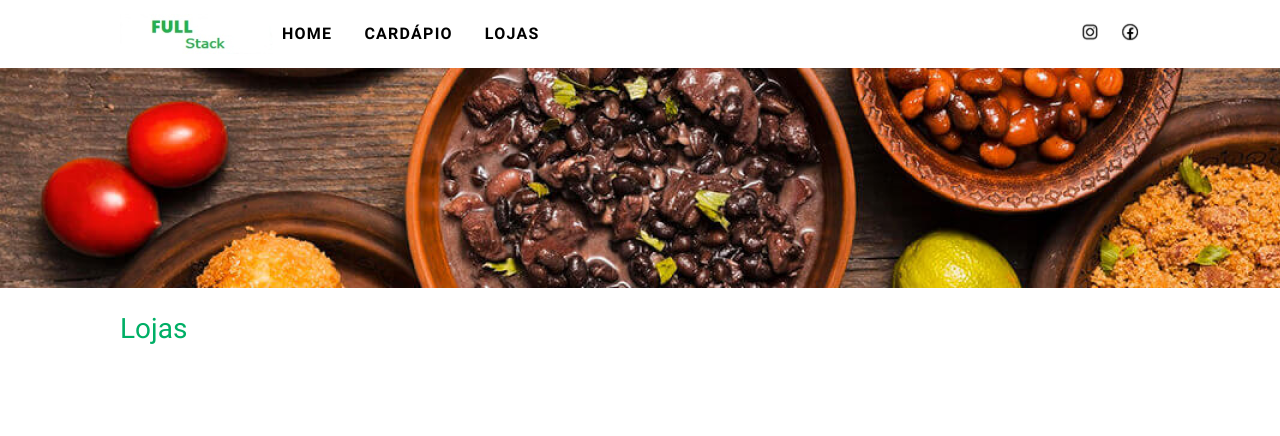
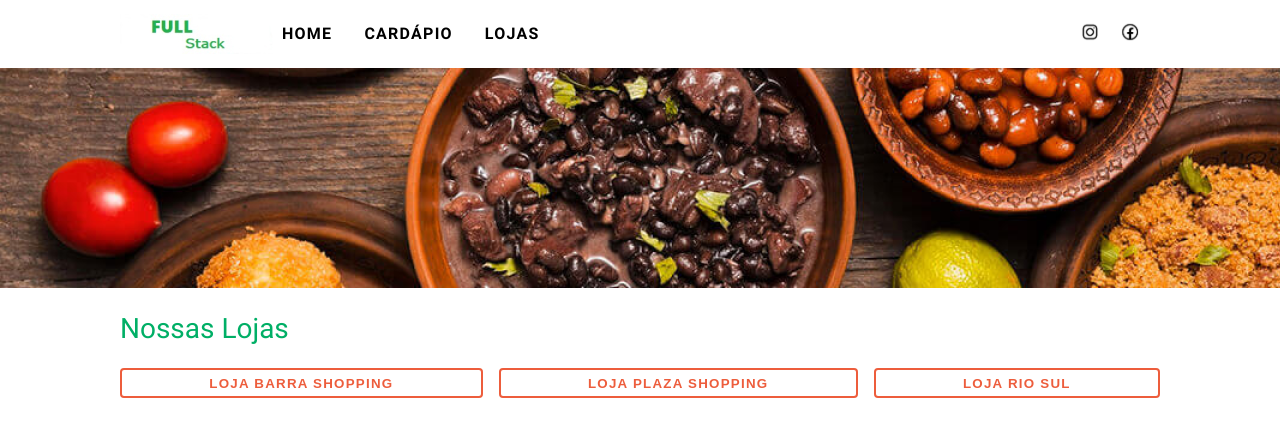
Before and after one commit to julianaqribeiro/front-end-full-stack-avancado, a React (Create React App) app: page /lojas in a window 1280 px wide. Shown: the top 436 px of the page. Built offline with nearby package versions, Linux system fonts and the light colour scheme.

Commit message:
Criação da pagina Lojas

```diff
--- a/src/components/itemCardapio/ItemCardapio.css
+++ b/src/components/itemCardapio/ItemCardapio.css
@@ -3,8 +3,6 @@
     flex-direction: row;
     width: 100%;
     border: 1px solid rgba(151, 151, 151, 0.53);
-    align-items: center;
-    padding: 16px;
     border-radius: 16px;
     width: 100%;
 }
@@ -14,6 +12,8 @@
     flex-direction: column;
     gap: 16px;
     color: rgba(95, 99, 104, 1);
+    padding: 16px;
+    width: 100%;
 }
 
 .nome-item{
--- a/src/components/itemCardapio/ItemCardapio.jsx
+++ b/src/components/itemCardapio/ItemCardapio.jsx
@@ -9,7 +9,7 @@ const ItemCardapio = ({nome, descricao, preco}) => {
                     <span>{ nome }</span>
                 </div>
                 <div>
-                    <div>{ descricao }</div>
+                    <span>{ descricao }</span>
                 </div>
                 <div className="preco-item">
                     <span>{ preco }</span>
--- a/src/components/tabBar/TabBar.css
+++ b/src/components/tabBar/TabBar.css
@@ -14,7 +14,7 @@
 
 .botao-tabBar{
     height: 30px;
-    background-color: white;
+    background: white;
     color:  #ED5D3C;
     border: 2px solid #ED5D3C;
     border-radius: 4px;
@@ -28,7 +28,7 @@
     cursor: pointer;
 }
 
-.botao-tabBar:visited{
+.botao-tabBar:focus{
     background-color: #ED5D3C;
     color: white;
 }
--- a/src/index.js
+++ b/src/index.js
@@ -7,7 +7,7 @@ import reportWebVitals from './reportWebVitals';
 import { createBrowserRouter, RouterProvider } from 'react-router-dom';
 import Home from './pages/home/Home.jsx';
 import Cardapio from './pages/cardapio/Cardapio.jsx';
-import Lojas from './pages/Lojas';
+import Lojas from './pages/loja/Lojas';
 
 const router = createBrowserRouter([
   { path:"/",
--- /dev/null
+++ b/src/loja.json
@@ -0,0 +1,40 @@
+{
+    "lojas": [
+        {
+            "nome": "Loja Barra Shopping",
+            "endereço": "Av. das Américas, 4666 - Loja 150",
+            "bairro": "Barra da Tijuca",
+            "cidade": "Rio de Janeiro",
+            "UF": "RJ",
+            "cep":"22640-102",
+            "funcionamentoSegSab": "Segunda a sábado de 11:00 às 22:00hs",
+            "funcionamentoDomFeriado": "domingo e feriados de 11:00 às 21:00hs",
+            "telefones":"(21) 2275-9999 / Wapp (21) 2541-9999",
+            "imagem": ""
+        },
+        {
+            "nome": "Loja Plaza Shopping",
+            "endereço": "Rua Quinze de Novembro, 8 - LOJA 323A",
+            "bairro": "Centro",
+            "cidade": "Niterói",
+            "UF": "RJ",
+            "cep":"24020-125",
+            "funcionamentoSegSab": "Segunda a sábado de 11:00 às 22:00hs",
+            "funcionamentoDomFeriado": "domingo e feriados de 11:00 às 21:00hs",
+            "telefones":"(21) 2275-9999 / Wapp (21) 2541-9999",
+            "imagem": ""
+        },
+        {
+            "nome": "Loja Rio Sul",
+            "endereço": "Av. Lauro Sodré, 445, 4º piso, Loja 1A",
+            "bairro": "Botafogo",
+            "cidade": "Rio de Janeiro",
+            "UF": "RJ",
+            "cep":"22290-070",
+            "funcionamentoSegSab": "Segunda a sábado de 11:00 às 22:00hs",
+            "funcionamentoDomFeriado": "domingo e feriados de 11:00 às 21:00hs",
+            "telefones":"(21) 2275-9999 / Wapp (21) 2541-9999",
+            "imagem": ""
+        }
+    ]
+}
--- a/src/pages/Lojas.jsx
+++ /dev/null
@@ -1,12 +0,0 @@
-import React from "react";
-import TituloPrincipal from "../components/tituloPrincipal/TituloPrincipal";
-
-const Lojas = () => {
-    return (
-        <div>
-            <TituloPrincipal texto={"Lojas"}></TituloPrincipal>
-        </div>
-    );
-}
-
-export default Lojas
--- a/src/pages/cardapio/Cardapio.jsx
+++ b/src/pages/cardapio/Cardapio.jsx
@@ -51,7 +51,7 @@ const Cardapio = () => {
             <TituloPrincipal texto={"Cardápio"}></TituloPrincipal>
             <div class="container-tabBar">
                 <div>
-                    <TabBar itens = { categorias } itemFoco={ categorias[0] } getCategoriaSelecionada={getCategoriaSelecionada}></TabBar>
+                    <TabBar itens = { categorias } getCategoriaSelecionada={getCategoriaSelecionada}></TabBar>
                 </div>
                 <div>
                     <TituloSecudario texto={ itemSelecionado.toUpperCase() }></TituloSecudario>
--- /dev/null
+++ b/src/pages/loja/Lojas.css
@@ -0,0 +1,15 @@
+.container-tabBar{
+    display: flex;
+    flex-direction: column;
+    gap: 16px;
+}
+
+.card-loja{
+    display: flex;
+    flex-direction: column;
+}
+
+.loja{
+    display: flex;
+    flex-direction: row;
+}
--- /dev/null
+++ b/src/pages/loja/Lojas.jsx
@@ -0,0 +1,64 @@
+import React from "react";
+import { useState, useEffect } from 'react';
+import arquivoLoja from "../../loja.json";
+import TituloPrincipal from "../../components/tituloPrincipal/TituloPrincipal";
+import TituloSecudario from '../../components/tituloSecundario/TituloSecundario';
+import TabBar from "../../components/tabBar/TabBar";
+import './Lojas.css';
+
+const Lojas = () => {
+
+    const [lojas, setLojas] = useState([""]);
+    const [itemSelecionado, setitemSelecionado] = useState('');
+    const [lojaSelecionado, setlojaSelecionado] = useState(undefined);
+
+
+    useEffect(() => {
+
+        const listalojas = [];
+        arquivoLoja.lojas.forEach(element => {
+            listalojas.push(element.nome);
+        });
+
+        setLojas(listalojas);
+        //setitemSelecionado(listalojas[0].nome);
+        //setlojaSelecionado(lojas[0]);
+    },[])
+
+    const getCategoriaSelecionada = (pItemSelecionado) => {
+
+        //  arquivoLoja.lojas.forEach(element => {
+        //      if (element.nome.toUpperCase() === pItemSelecionado.toUpperCase())
+        //          setlojaSelecionado([...element]);
+        //  });
+
+        setitemSelecionado(pItemSelecionado);
+    }
+
+    return (
+        <div>
+            <TituloPrincipal texto={"Nossas Lojas"}></TituloPrincipal>
+            <div class="container-tabBar">
+                <div>
+                    <TabBar itens = { lojas } getCategoriaSelecionada={getCategoriaSelecionada}></TabBar>
+                </div>
+                <div class="card-loja">
+                    <div>
+                        <TituloSecudario texto={ itemSelecionado.toUpperCase() }></TituloSecudario>
+                    </div>
+                    <div class="loja">
+                        <div class="imagem-loja">
+
+                        </div>
+                        <div class="info-loja">
+
+                        </div>
+                    </div>
+
+                </div>
+            </div>
+        </div>
+    );
+}
+
+export default Lojas
```
